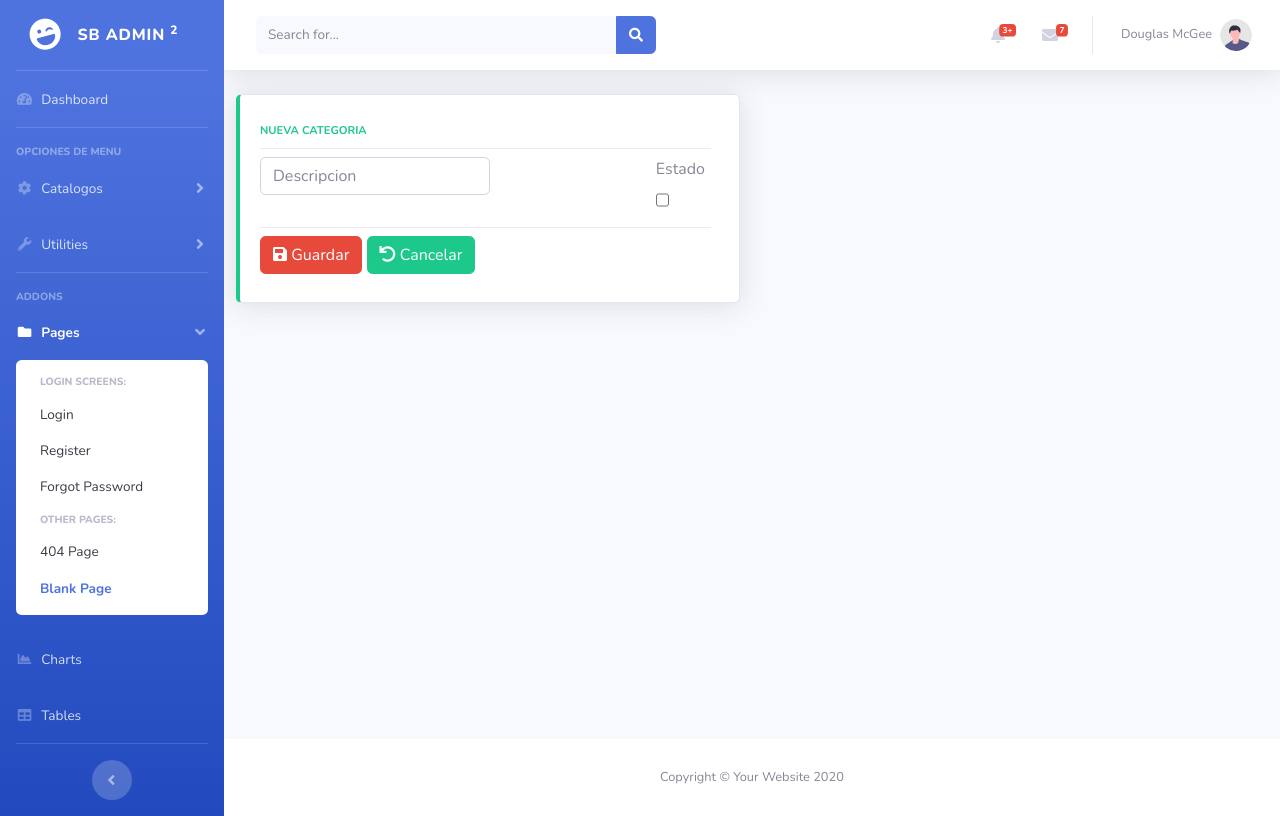
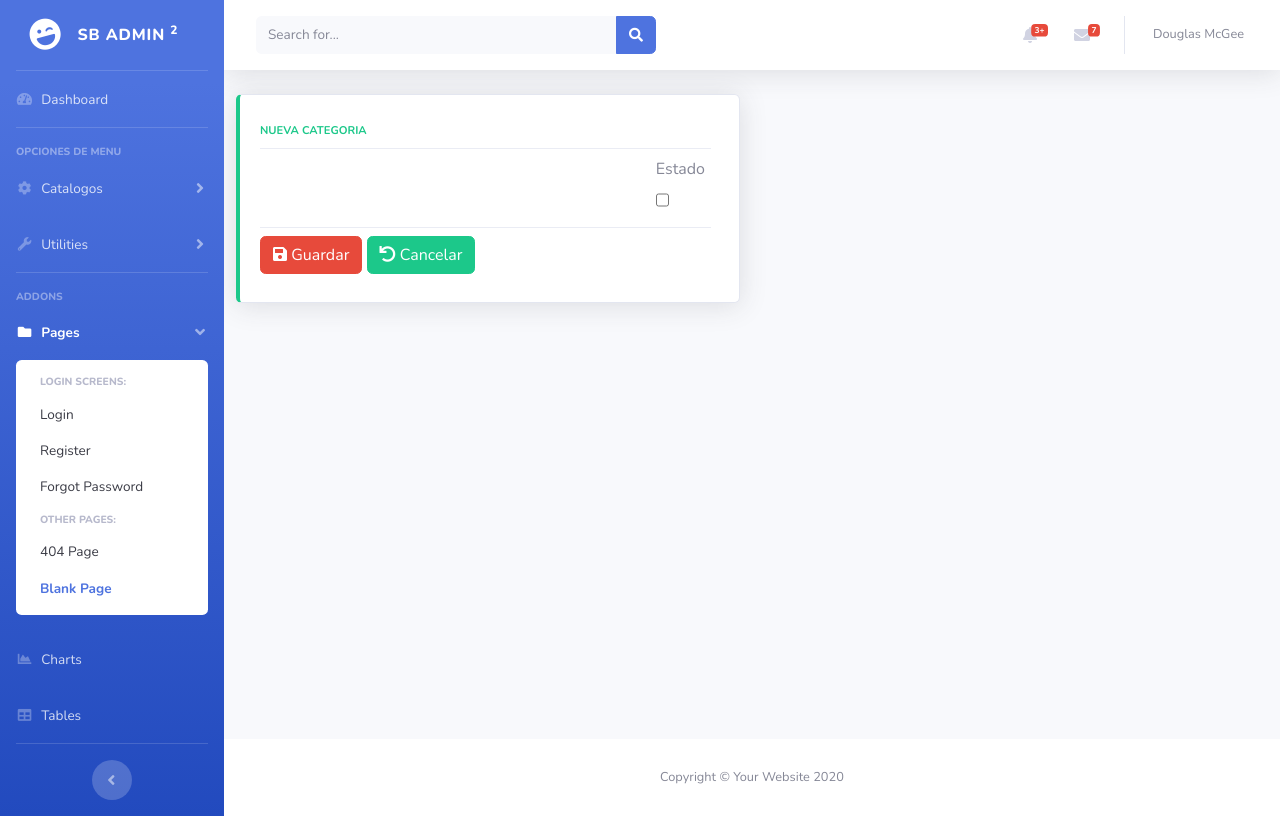
Before and after one commit to Daniilo05/Sistema-de-Compra-y-Facturaci-n, a Django app: page /inv/categorias/new in a window 1280 px wide. Run offline with Django 5.2, Linux system fonts and the light colour scheme; the visitor is signed in with stand-in values (Sample User, id 1); some libraries are stand-ins or nearby versions.

Commit message:
corretions

```diff
--- a/inv/models.py
+++ b/inv/models.py
@@ -12,5 +12,9 @@ class Categoria(ClaseModelo):
     def __str__(self):
         return '{}'.format(self.descripcion)
 
+    def save(self):
+        self.descripcion = self.descripcion.upper()
+        super(Categoria, self).save()
+
     class Meta:
         verbose_name_plural = 'Categorias'
--- a/inv/templates/inv/categoria_form.html
+++ b/inv/templates/inv/categoria_form.html
@@ -14,7 +14,6 @@
                         <div class="dropdown-divider"></div>
                         <div class="row">
                             <div class="col-10">
-                                <input type="text" name="description" maxlength="100" class="form-control" required id="id_description" placeholder="Descripcion" value="{{ form.description.value }}">
                             </div>
                             <div class="col-2">
                                 <div class="form-group">
--- a/inv/templates/inv/categoria_list.html
+++ b/inv/templates/inv/categoria_list.html
@@ -44,7 +44,7 @@
                     <td>{{ item.descripcion }}</td>
                     <td>{{ item.estado }}</td>
                     <td>{{ item.fecha_creacion|date:"d/m/Y H:i:s" }}</td>
-                    <td>{{ item.fecha_modificacion }}</td>
+                    <td>{{ item.fecha_modificacion|date:"d/m/Y H:i:s" }}</td>
                     <td>
                         <a href="#" class="btn btn-warning btn-circle" role="button"><i class="far fa-edit"></i></a>
                         <a href="#" class="btn btn-danger btn-circle" role="button"><i class="far fa-trash-alt"></i></a>
--- a/templates/base/base.html
+++ b/templates/base/base.html
@@ -271,8 +271,8 @@
                                 </h6>
                                 <a class="dropdown-item d-flex align-items-center" href="#">
                                     <div class="dropdown-list-image mr-3">
-                                        <img class="rounded-circle" src="img/undraw_profile_1.svg"
-                                            alt="...">
+                                        <!--<img class="rounded-circle" src="img/undraw_profile_1.svg"
+                                            alt="..."> -->
                                         <div class="status-indicator bg-success"></div>
                                     </div>
                                     <div class="font-weight-bold">
@@ -283,8 +283,8 @@
                                 </a>
                                 <a class="dropdown-item d-flex align-items-center" href="#">
                                     <div class="dropdown-list-image mr-3">
-                                        <img class="rounded-circle" src="img/undraw_profile_2.svg"
-                                            alt="...">
+                                        <!-- <img class="rounded-circle" src="img/undraw_profile_2.svg"
+                                            alt="..."> -->
                                         <div class="status-indicator"></div>
                                     </div>
                                     <div>
@@ -295,8 +295,8 @@
                                 </a>
                                 <a class="dropdown-item d-flex align-items-center" href="#">
                                     <div class="dropdown-list-image mr-3">
-                                        <img class="rounded-circle" src="img/undraw_profile_3.svg"
-                                            alt="...">
+                                        <!--<img class="rounded-circle" src="img/undraw_profile_3.svg"
+                                            alt="..."> -->
                                         <div class="status-indicator bg-warning"></div>
                                     </div>
                                     <div>
@@ -328,8 +328,8 @@
                             <a class="nav-link dropdown-toggle" href="#" id="userDropdown" role="button"
                                 data-toggle="dropdown" aria-haspopup="true" aria-expanded="false">
                                 <span class="mr-2 d-none d-lg-inline text-gray-600 small">Douglas McGee</span>
-                                <img class="img-profile rounded-circle"
-                                    src="img/undraw_profile.svg">
+                                <!--<img class="img-profile rounded-circle"
+                                    src="img/undraw_profile.svg"> -->
                             </a>
                             <!-- Dropdown - User Information -->
                             <div class="dropdown-menu dropdown-menu-right shadow animated--grow-in"
```
Also changed, not shown: inv/views.py (line endings or trailing spaces).
